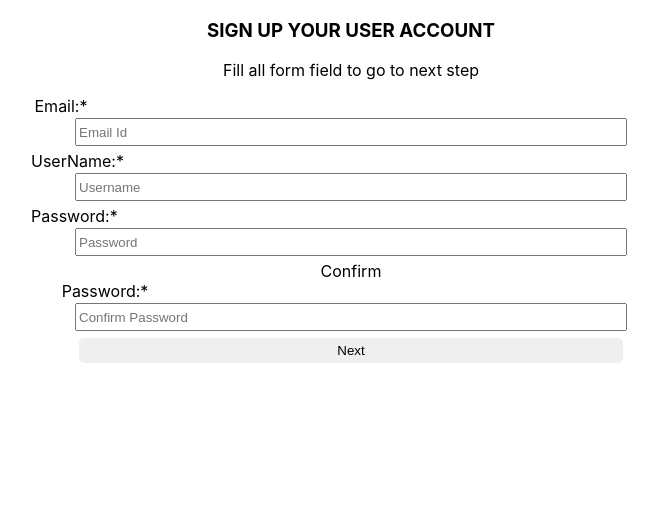
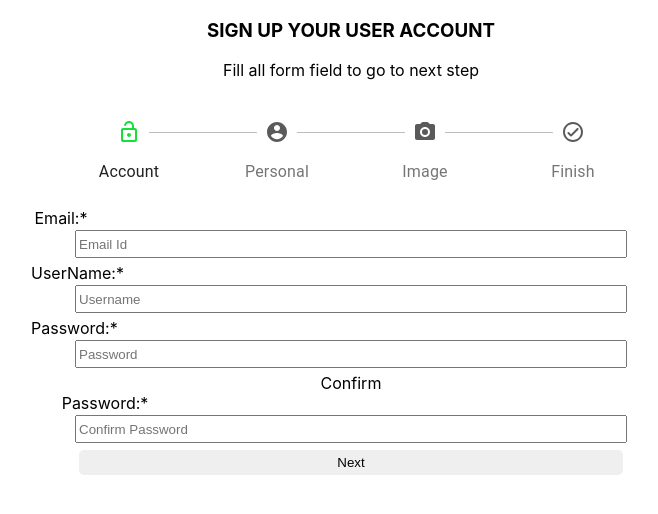
Before and after one commit to unusali1/multistep-user-signup, a React (Create React App) app: page / in a window 1280 px wide. Shown: the top 514 px of the page, without its empty margins (289-947 px from the left). Built offline with nearby package versions, Linux system fonts and the light colour scheme.

Commit message:
Progress icon state change

```diff
--- a/src/Components/AccountStep.js
+++ b/src/Components/AccountStep.js
@@ -1,5 +1,6 @@
 import React from 'react'
 import { useNavigate } from 'react-router-dom'
+import Progress from './Progress';
 
 const AccountStep = () => {
   const navigate = useNavigate();
@@ -9,6 +10,7 @@ const AccountStep = () => {
   };
   return (
     <div className='App' >
+      <Progress activeStep={0} />
       <div className="mx-2 w-full flex-1">
        <label className="inputfiledlebel">Email:*</label>
         <div >
--- a/src/Components/FinishStep.js
+++ b/src/Components/FinishStep.js
@@ -1,8 +1,10 @@
 import React from 'react'
+import Progress from './Progress'
 
 const FinishStep = () => {
     return (
         <div className="App">
+            <Progress activeStep={3} />
             <div>
                 <h4>SUCCESS!</h4>
                 <h6> Your Have <br></br>Successfully <br></br>Signed Up.</h6>
--- a/src/Components/ImageStep.js
+++ b/src/Components/ImageStep.js
@@ -1,5 +1,6 @@
 import React from 'react'
 import { useNavigate } from 'react-router-dom';
+import Progress from './Progress';
 
 const ImageStep = () => {
   const navigate = useNavigate();
@@ -11,6 +12,7 @@ const ImageStep = () => {
   }
   return (
     <div className='App'>
+      <Progress activeStep={2} />
     <div className="inputcontainer">
         <label className="imagelabel">Upload Your Photo:</label>
         <div>
--- a/src/Components/PersonalStep.js
+++ b/src/Components/PersonalStep.js
@@ -1,5 +1,6 @@
 import React from 'react'
 import { useNavigate } from 'react-router-dom'
+import Progress from './Progress';
 
 const PersonalStep = () => {
   const navigate = useNavigate();
@@ -11,6 +12,7 @@ const PersonalStep = () => {
   }
   return (
     <div className='App'>
+      <Progress activeStep={1} />
       <div className="inputcontainer">
         <label className="firstnamelabel">First Name:*</label>
         <div >
--- /dev/null
+++ b/src/Components/Progress.js
@@ -0,0 +1,65 @@
+import React from "react";
+import { Typography, Stepper, StepLabel, Step } from "@material-ui/core";
+import AccountCircleRoundedIcon from '@material-ui/icons/AccountCircleRounded';
+import CameraAltRoundedIcon from '@material-ui/icons/CameraAltRounded';
+import CheckCircleOutlineRoundedIcon from '@material-ui/icons/CheckCircleOutlineRounded';
+import LockOpenRoundedIcon from '@material-ui/icons/LockOpenRounded';
+
+const Progress = ({ activeStep }) => {
+  const steps = [
+    {
+      label: <Typography>Account</Typography>,
+      icon: <LockOpenRoundedIcon  />,
+    },
+    {
+      label: <Typography>Personal</Typography>,
+      icon: <AccountCircleRoundedIcon />,
+    },
+    {
+      label: <Typography>Image</Typography>,
+      icon: <CameraAltRoundedIcon />,
+    },
+    {
+      label: <Typography>Finish</Typography>,
+      icon: <CheckCircleOutlineRoundedIcon />,
+    },
+  ];
+
+  const stepStyles = {
+    boxSizing: "border-box",
+    width:"50%",
+    alignItems: "center",
+    justifyContent: "center",
+    marginleft: "20%"
+
+  };
+
+  return (
+    <>
+      <Stepper alternativeLabel activeStep={activeStep} className="stppercontainer"  >
+        {steps.map((item, index) => (
+          <Step
+            key={index}
+            active={activeStep === index ? true : false}
+            completed={activeStep >= index ? true : false}
+
+          >
+            <StepLabel
+              style={{
+                color: activeStep >= index ? "rgb(23, 223, 57)" : "rgba(0, 0, 0, 0.649)",
+
+              }}
+              icon={item.icon }
+            >
+              {item.label}
+            </StepLabel>
+
+          </Step>
+        ))}
+      </Stepper>
+
+    </>
+  );
+};
+
+export default Progress;
```
Also changed, not shown: src/Components/ChangeStep.js (deleted, +0 -9 lines).
